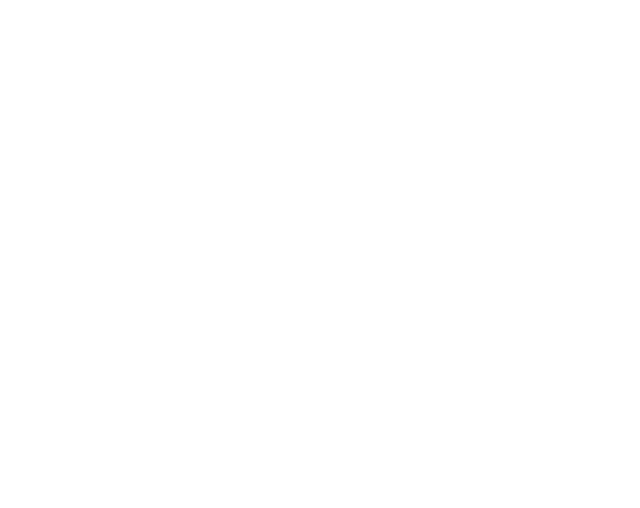
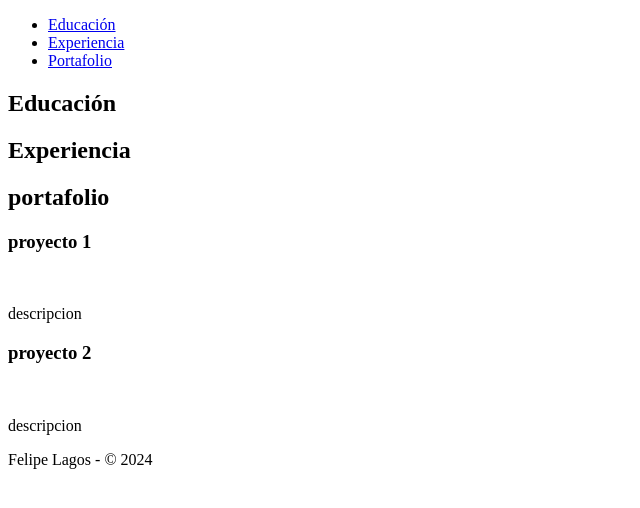
Before and after one commit to Felipecabreraa/mi-cv-portafolio, a plain HTML site: page index.html in a window 1280 px wide. Shown: the whole page, without its empty margins (0-640 px from the left). Drawn offline with Linux system fonts and the light colour scheme.

Commit message:
plantilla html completado

```diff
--- a/index.html
+++ b/index.html
@@ -3,9 +3,55 @@
 <head>
     <meta charset="UTF-8">
     <meta name="viewport" content="width=device-width, initial-scale=1.0">
-    <title>Document</title>
+    <title>Cv - Portafolio</title>
+    <link rel="stylesheet" href="style.css">
 </head>
 <body>
+    <header>
+        <nav>
+            <ul>
+                <li><a href="#educacion">Educación</a></li>
+                <li><a href="#experiencia">Experiencia</a></li>
+                <li><a href="portafolio">Portafolio</a></li>
+            </ul>
+        </nav>
+    </header>
+
+    <section id="educacion">
+        <h2>Educación</h2>
+        <!-- <p>informacion educativa</p> -->
+
+    </section>
+    <section id="experiencia">
+        <h2>Experiencia</h2>
+
+        <!-- <p>experiencia laboral</p>  -->
+
+    </section>
+    <section id="portafolio">
+        <h2>portafolio</h2>
+
+        <div class="proyecto">
+            <h3>proyecto 1</h3>
+            <img src="" alt="">
+            <p>descripcion</p>
+        </div>
+
+        <div class="proyecto">
+            <h3>proyecto 2</h3>
+            <img src="" alt="">
+            <p>descripcion</p>
+        </div>
+
+
+    </section>
+
+    <footer>
+        <p>Felipe Lagos - &copy; 2024</p>
+    </footer>
+
+
+
 
 </body>
 </html>
```
